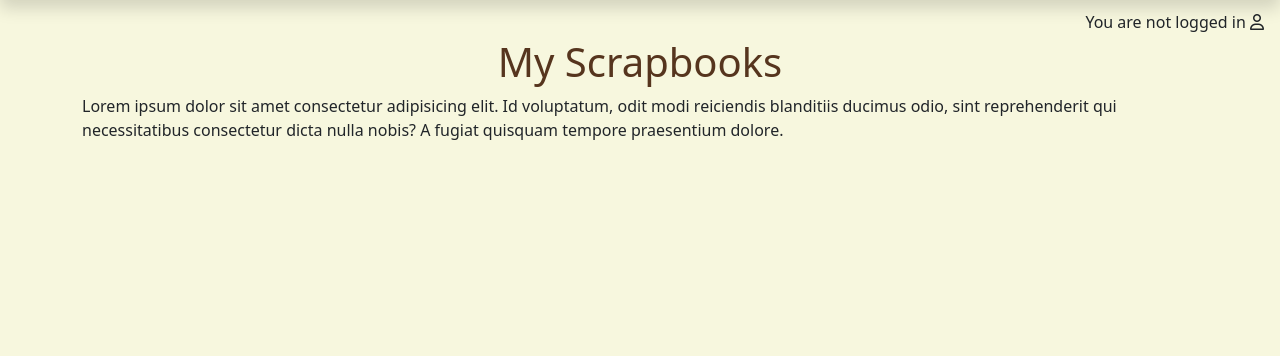
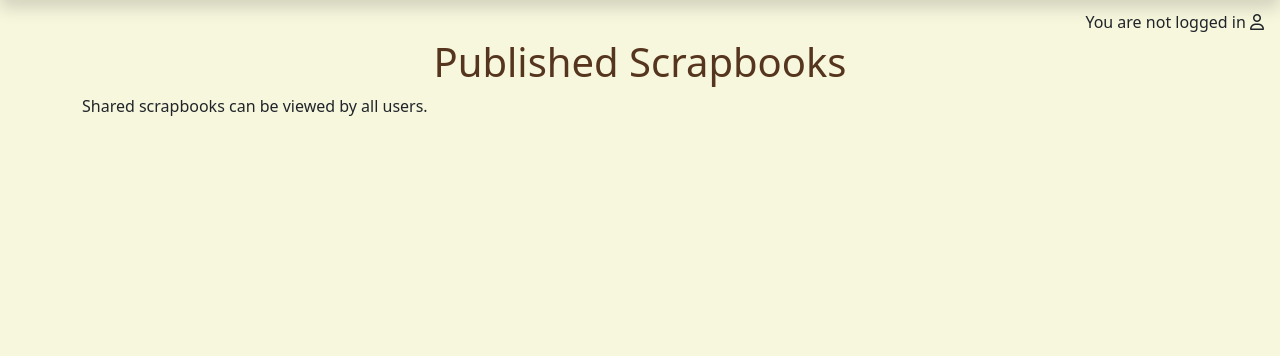
Before and after one commit to tgrey2024/capstone, a Django app: page / in a window 1280 px wide. Shown: the part 64-420 px from the top of the page. Run offline with Django 4.2, Linux system fonts and the light colour scheme; data that the repository does not hold is empty; some libraries are stand-ins or nearby versions.

Commit message:
fix my scrapbooks template and base.html navbar

```diff
--- a/config/settings.py
+++ b/config/settings.py
@@ -31,7 +31,7 @@ SECRET_KEY = os.environ.get('SECRET_KEY')
 
 
 # SECURITY WARNING: don't run with debug turned on in production!
-DEBUG = False
+DEBUG = True
 
 ALLOWED_HOSTS = [
     '8000-tgrey2024-capstone-vwz9ad2eczu.ws.codeinstitute-ide.net',
--- a/scrapbook/templates/scrapbook/index.html
+++ b/scrapbook/templates/scrapbook/index.html
@@ -8,8 +8,8 @@
     <div class="container">
         <div class="row">
             <div class="col-12">
-                <h1>My Scrapbooks</h1>
-                <p>Lorem ipsum dolor sit amet consectetur adipisicing elit. Id voluptatum, odit modi reiciendis blanditiis ducimus odio, sint reprehenderit qui necessitatibus consectetur dicta nulla nobis? A fugiat quisquam tempore praesentium dolore.</p>
+                <h1>Published Scrapbooks</h1>
+                <p>Shared scrapbooks can be viewed by all users.</p>
                 <!-- Create a new scrapbook if the user is authenticated -->
                 {% if user.is_authenticated %}
                 <a href="{% url 'create-scrapbook' %}" class="btn btn-info scrapbook-link mx-auto my-2">Add a New Scrapbook <i class="fa-regular fa-square-plus"></i></a>
@@ -21,8 +21,8 @@
             <div class="col-12 mt-3 left">
                 <div class="row">
                     {% for scrapbook in scrapbook_list %}
-                    <!-- don't show a scrapbook if its status is not Public and its author is not the logged-in user -->
-                    <div class="col-md-4 {% if not scrapbook.status == 2 and not scrapbook.author == user %}d-none{% endif %}">
+                    <!-- don't show a scrapbook if its status is not Public -->
+                    <div class="col-md-4 {% if not scrapbook.status == 2 %}d-none{% endif %}">
                         <!-- Bootstrap 5 card for each scrapbook -->
                         <div class="card mb-4">
                             <div class="text-center">
--- a/scrapbook/urls.py
+++ b/scrapbook/urls.py
@@ -3,7 +3,7 @@ from django.urls import path
 
 urlpatterns = [
     path("", views.ScrapbookListView.as_view(), name="home"),
-    path("my-scrapbooks/", views.ScrapbookListView.as_view(), name="my_scrapbook_list"),
+    path("my-scrapbooks/", views.ScrapbookMyListView.as_view(), name="my_scrapbook_list"),
     path('create-scrapbook/', views.ScrapbookCreateView.as_view(), name="create-scrapbook"),
     path('<slug:slug>/', views.ScrapbookDetailView.as_view(), name='scrapbook_detail'),
     path('<slug:slug>/edit-scrapbook/<int:scrapbook_id>', views.ScrapbookUpdateView.as_view(), name="edit-scrapbook"),
--- a/scrapbook/views.py
+++ b/scrapbook/views.py
@@ -17,6 +17,18 @@ class ScrapbookListView(generic.ListView):
         context['post_count'] = Post.objects.filter(
             scrapbook__in=self.get_queryset(), status=2).count()
         return context
+
+class ScrapbookMyListView(generic.ListView):
+    model = Scrapbook
+    ordering = ["-created_on"]
+    template_name = "scrapbook/scrapbook_mylist.html"
+
+    def get_context_data(self, **kwargs):
+        context = super().get_context_data(**kwargs)
+        context['post_count'] = Post.objects.filter(
+            scrapbook__in=self.get_queryset(), status=2).count()
+        return context
+
 
 class ScrapbookDetailView(generic.DetailView):
     model = Scrapbook
--- a/templates/base.html
+++ b/templates/base.html
@@ -1,5 +1,6 @@
 {% load static %}
 {% url 'home' as home_url %}
+{% url 'my_scrapbook_list' as mylist_url %}
 {% url 'account_login' as login_url %}
 {% url 'account_signup' as signup_url %}
 {% url 'account_logout' as logout_url %}
@@ -41,7 +42,7 @@
                   <!-- navbar shows Logout if user is authenticated, else shows Register and Login -->
                   {% if user.is_authenticated %}
                   <li class="nav-item">
-                    <a class="nav-link {% if request.path == logout_url %}active{% endif %}" aria-current="page" href="{% url 'my_scrapbook_list' %}"><i class="fa-solid fa-book-open"></i> My Scrapbooks</a>
+                    <a class="nav-link {% if request.path == mylist_url %}active{% endif %}" aria-current="page" href="{% url 'my_scrapbook_list' %}"><i class="fa-solid fa-book-open"></i> My Scrapbooks</a>
                   </li>
                   <li class="nav-item">
                     <a class="nav-link {% if request.path == logout_url %}active{% endif %}" aria-current="page" href="{% url 'account_logout' %}"><i class="fa-solid fa-arrow-right-from-bracket"></i> Logout</a>
```
